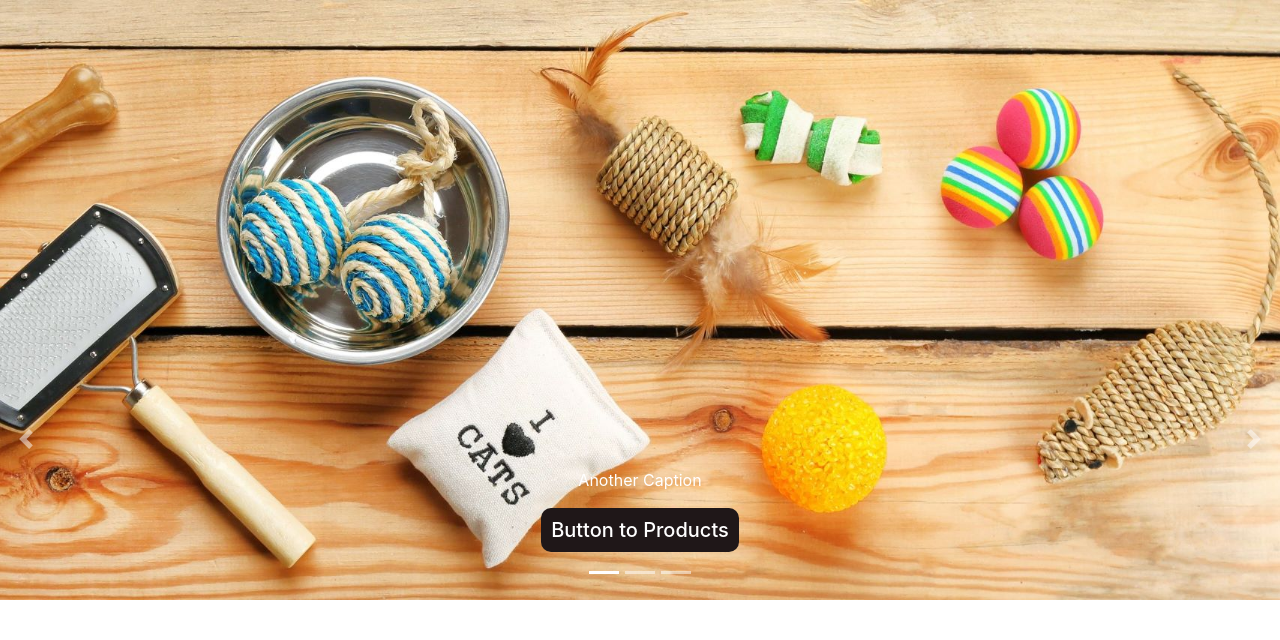
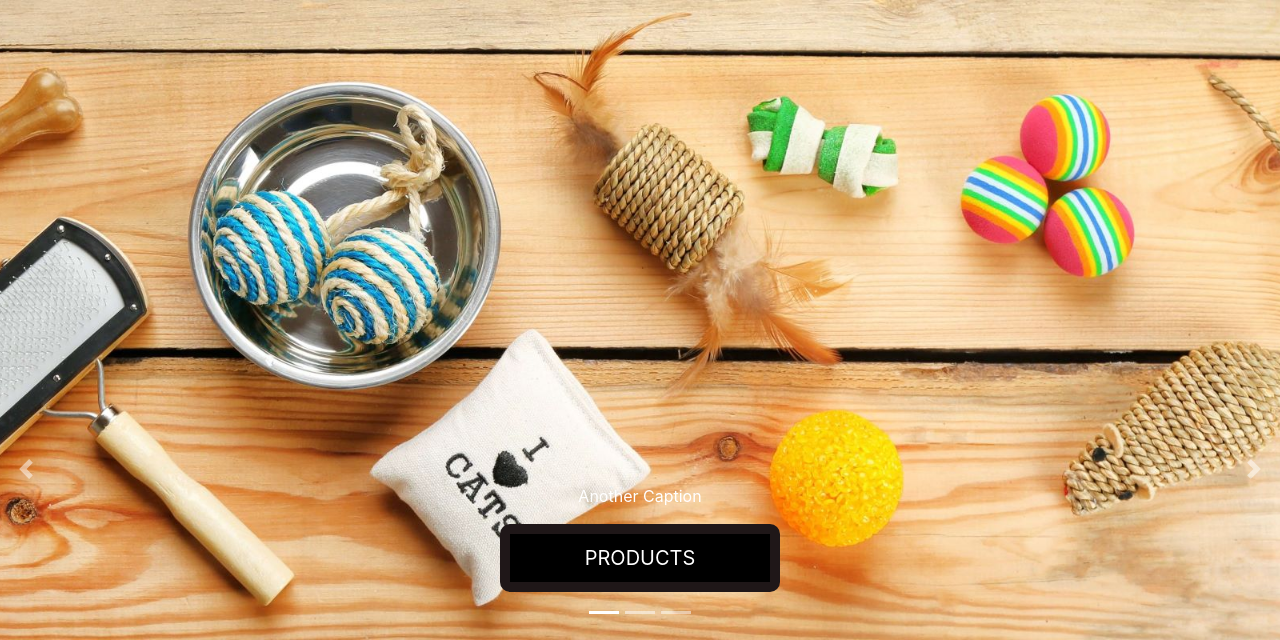
Before and after one commit to Jaredslocker21/organic_cat, a Django app: page / in a window 1280 px wide. Shown: the part 165-805 px from the top of the page. Before the commit the page ends 765 px from the top, so only its background shows below. Run offline with Django 3.2, Linux system fonts and the light colour scheme; some libraries are stand-ins or nearby versions.

Commit message:
added thebutton <a> tags  to carousel buttons

```diff
--- a/home/templates/home/index.html
+++ b/home/templates/home/index.html
@@ -17,14 +17,20 @@
         <img class="d-block w-100" src="/media/homepage_cropped_resize1.jpg" data-color="lightblue" alt="First Image">
         <div class="carousel-caption d-md-block">
           <p>Another Caption</p>
-          <h5>Button to Products</h5>
+          <h5>
+            <a href="{% url 'products' %}" class="shop-now-button btn btn-lg rounded-0 text-uppercase">
+              Products
+          </a>
+          </h5>
         </div>
       </div>
       <div class="carousel-item">
         <img class="d-block w-100" src="/media/cat-playing-with-balls.jpg" data-color="firebrick" alt="Second Image">
         <div class="carousel-caption d-md-block">
           <p>Another Caption</p>
-          <h5>Button too Deals</h5>
+          <h5>
+            <a href="{% url 'products' %}?category=deals" class="shop-now-button btn btn-lg rounded-0 text-uppercase">Deals</a>
+          </h5>
         </div>
       </div>
       <div class="carousel-item">
@@ -51,7 +57,7 @@
 <script>
     var $item = $('.carousel-item');
     $item.eq(0).addClass('active');
-    $item.height('75vh');
+    $item.height('80vh');
     $item.addClass('full-screen');
 
     $('.carousel img').each(function() {
--- a/products/admin.py
+++ b/products/admin.py
@@ -15,6 +15,7 @@ class ProductAdmin(admin.ModelAdmin):
         'rating',
         'image',
         'clearance',
+         #'Deals'
 
     )
 
```
Also changed, not shown: media/straw-balls.jpeg (added).
